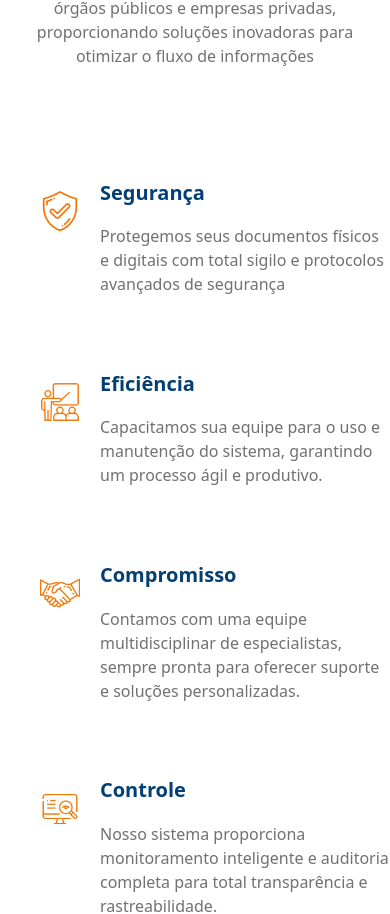
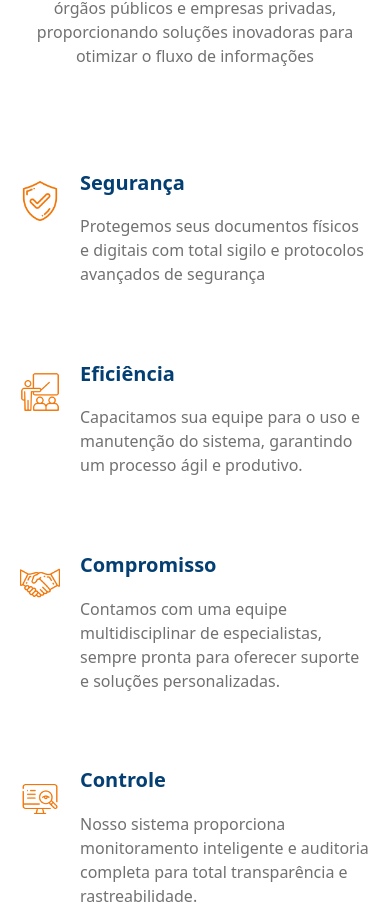
Before and after one commit to arquivexdev/landing-arquivex, a React (Vite) app: page / in a window 390 px wide. Shown: the part 1051-1965 px from the top of the page. Built offline with nearby package versions, Linux system fonts and the light colour scheme.

Commit message:
ajustando mobile WhyChoose

```diff
--- a/src/components/apresentation-landing/why-choose/index.jsx
+++ b/src/components/apresentation-landing/why-choose/index.jsx
@@ -15,7 +15,7 @@ const WhyChoose = () => {
                 </h2>
             </div>
 
-            <div style={{ display: "flex", flexWrap: 'wrap', maxWidth: '900px', justifyContent: 'space-between', gap: 40, marginTop: 30, marginLeft: 40 }}>
+            <div style={{ display: "flex", flexWrap: 'wrap', maxWidth: '900px', justifyContent: 'space-between', gap: 40, padding:'20px' }}>
                 <div className={styles.wrapperCard}>
                     <div className={styles.wrapperImg}>
                         <img width={40} height={40} src="secure-shield.png" alt="" />
```
